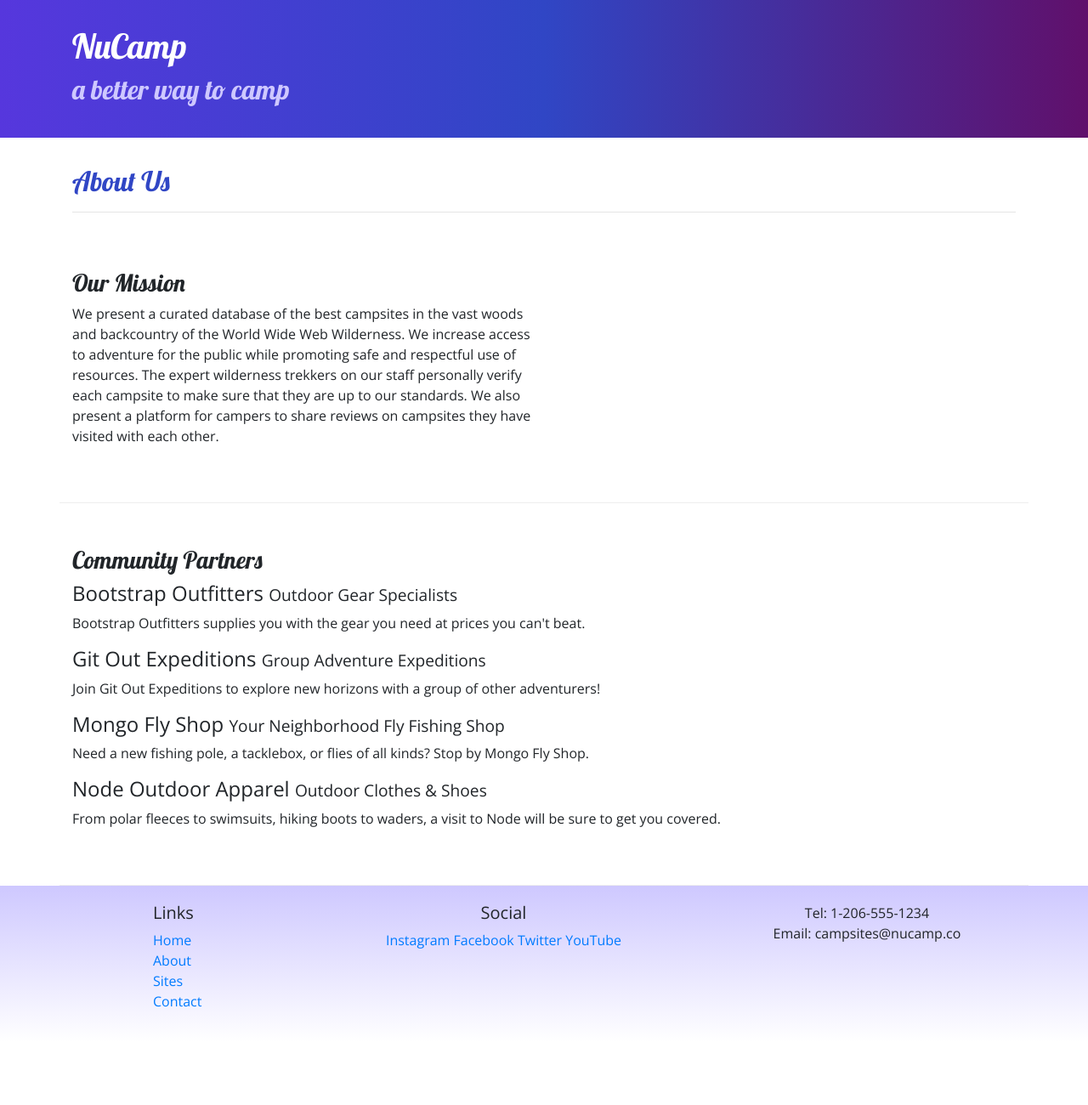
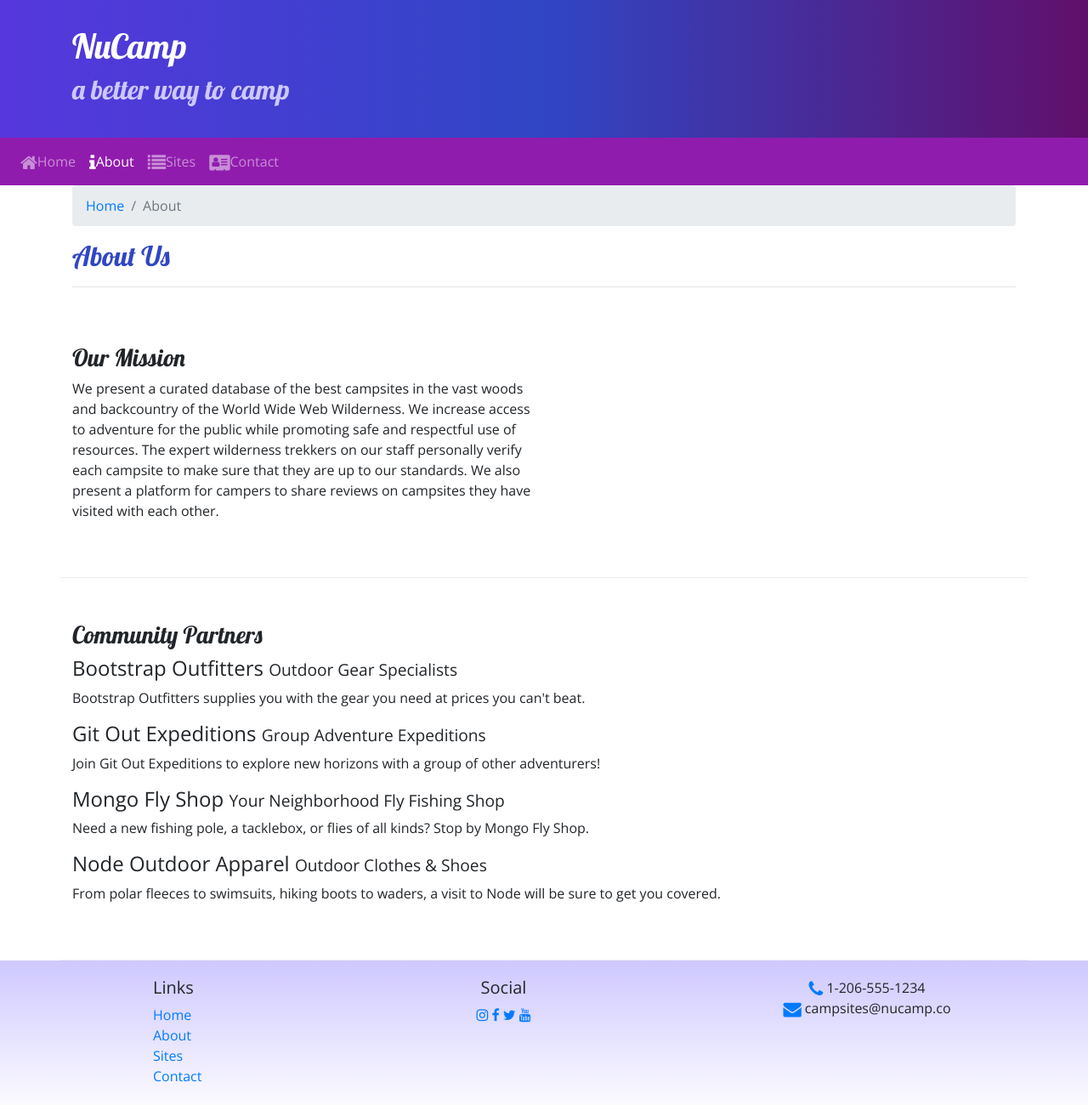
Before and after one commit to Omar-Attiyah/Bootstrap-git-Repos, a website: page aboutus.html in a window 1280 px wide. Shown: the whole page at 85% size. Before the commit the page ends 1226 px from the top, so only its background shows below. Drawn offline with nearby package versions, Linux system fonts and the light colour scheme.

Commit message:
Navbar, Navgation % Font-Awesome

```diff
--- a/aboutus.html
+++ b/aboutus.html
@@ -10,6 +10,7 @@
     <link rel="stylesheet" href="node_modules/bootstrap/dist/css/bootstrap.min.css" />
 
     <!-- Additional CSS must be placed after Bootstrap CSS -->
+    <link rel="stylesheet" href="node_modules/font-awesome/css/font-awesome.min.css" />
     <link rel="stylesheet" href="https://fonts.googleapis.com/css?family=Lobster|Open+Sans" />
     <link rel="stylesheet" href="css/styles.css" />
 
@@ -29,10 +30,30 @@
         </div>
     </header>
 
+    <nav class="navbar navbar-expand-sm navbar-dark .sticky-top">
+        <div class="continer">
+            <button class="navbar-toggler ml-auto" type="button" data-toggle="collapse" data-target="#nucampNavbar">
+                <span class="navbar-toggler-icon"></span>
+            </button>
+
+            <div class="collapse navbar-collapse" id="nucampNavbar">
+                <ul class="navbar-nav">
+                    <li class="nav-item "><a class="nav-link" href="index.html"><i class="fa fa-home fa-lg"></i>Home</a></li>
+                    <li class="nav-item active"><a class="nav-link" href="aboutus.html"><i class="fa fa-info fa-lg"></i>About</a></li>
+                    <li class="nav-item"><a class="nav-link" href="#"><i class="fa fa-list fa-lg"></i>Sites</a></li>
+                    <li class="nav-item"><a class="nav-link" href="#"><i class="fa fa-address-card fa-lg"></i>Contact</a></li>
+                </ul>
+            </div>
+        </div>
+    </nav>
 
     <div class="container">
         <div class="row align-items-center">
             <div class="col">
+                <ol class="breadcrumb">
+                    <li class="breadcrumb-item"><a href="index.html">Home</a></li>
+                    <li class="breadcrumb-item active">About</li>
+                </ol>
                 <h2>About Us</h2>
                 <hr />
             </div>
@@ -41,7 +62,11 @@
         <div class="row row-content align-items-center">
             <div class="col-sm-6 col-lg-xl-6">
                 <h3>Our Mission</h3>
-                <p>We present a curated database of the best campsites in the vast woods and backcountry of the World Wide Web Wilderness. We increase access to adventure for the public while promoting safe and respectful use of resources. The expert wilderness trekkers on our staff personally verify each campsite to make sure that they are up to our standards. We also present a platform for campers to share reviews on campsites they have visited with each other.</p>
+                <p>We present a curated database of the best campsites in the vast woods and backcountry of the World
+                    Wide Web Wilderness. We increase access to adventure for the public while promoting safe and
+                    respectful use of resources. The expert wilderness trekkers on our staff personally verify each
+                    campsite to make sure that they are up to our standards. We also present a platform for campers to
+                    share reviews on campsites they have visited with each other.</p>
 
             </div>
         </div>
@@ -50,13 +75,17 @@
             <div class="col">
                 <h3>Community Partners</h3>
                 <h4>Bootstrap Outfitters <small>Outdoor Gear Specialists</small></h4>
-                <p class="d-none d-sm-block">Bootstrap Outfitters supplies you with the gear you need at prices you can't beat.</p>
+                <p class="d-none d-sm-block">Bootstrap Outfitters supplies you with the gear you need at prices you
+                    can't beat.</p>
                 <h4>Git Out Expeditions <small>Group Adventure Expeditions</small></h4>
-                <p class="d-none d-sm-block">Join Git Out Expeditions to explore new horizons with a group of other adventurers!</p>
+                <p class="d-none d-sm-block">Join Git Out Expeditions to explore new horizons with a group of other
+                    adventurers!</p>
                 <h4>Mongo Fly Shop <small>Your Neighborhood Fly Fishing Shop</small></h4>
-                <p class="d-none d-sm-block">Need a new fishing pole, a tacklebox, or flies of all kinds? Stop by Mongo Fly Shop.</p>
+                <p class="d-none d-sm-block">Need a new fishing pole, a tacklebox, or flies of all kinds? Stop by Mongo
+                    Fly Shop.</p>
                 <h4>Node Outdoor Apparel <small>Outdoor Clothes & Shoes</small></h4>
-                <p class="d-none d-sm-block">From polar fleeces to swimsuits, hiking boots to waders, a visit to Node will be sure to get you covered.</p>
+                <p class="d-none d-sm-block">From polar fleeces to swimsuits, hiking boots to waders, a visit to Node
+                    will be sure to get you covered.</p>
             </div>
         </div>
     </div>
@@ -75,14 +104,14 @@
                 </div>
                 <div class="col-6 col-sm-5 text-center">
                     <h5>Social</h5>
-                    <a href="http://instagram.com/">Instagram</a>
-                    <a href="http://facebook.com/">Facebook</a>
-                    <a href="http://twitter.com/">Twitter</a>
-                    <a href="http://youtube.com/">YouTube</a>
+                    <a href="http://instagram.com/"><i class="fa fa-instagram"></i></a>
+                    <a href="http://facebook.com/"><i class="fa fa-facebook"></i></a>
+                    <a href="http://twitter.com/"><i class="fa fa-twitter"></i></a>
+                    <a href="http://youtube.com/"><i class="fa fa-youtube"></i></a>
                 </div>
                 <div class="col-sm-4 text-center">
-                    Tel: 1-206-555-1234<br />
-                    Email: campsites@nucamp.co
+                    <i class="fa fa-phone fa-lg text-primary"></i> 1-206-555-1234<br />
+                    <i class="fa fa-envelope fa-lg text-primary"></i> campsites@nucamp.co
                 </div>
             </div>
         </div>
--- a/css/styles.css
+++ b/css/styles.css
@@ -20,6 +20,7 @@ footer {
 }
 
 .jumbotron {
+    margin: 0;
     padding: 30px;
     background-image: linear-gradient(to right, #5637DD, #3046C5, #60106B);
     color: white;
@@ -30,3 +31,7 @@ footer {
     border-bottom: 1px ridge;
     min-height: 200px;
 }
+
+.navbar{
+    background-color: #901CAD
+}
--- a/package.json
+++ b/package.json
@@ -12,6 +12,7 @@
   "license": "ISC",
   "dependencies": {
     "bootstrap": "^4.5.2",
+    "font-awesome": "^4.7.0",
     "jquery": "^3.5.1",
     "popper.js": "^1.16.1"
   },
```
Also changed, not shown: index.html (+33 -12 lines), 1 other file. Lines whose indentation alone changed are shown as unchanged.
